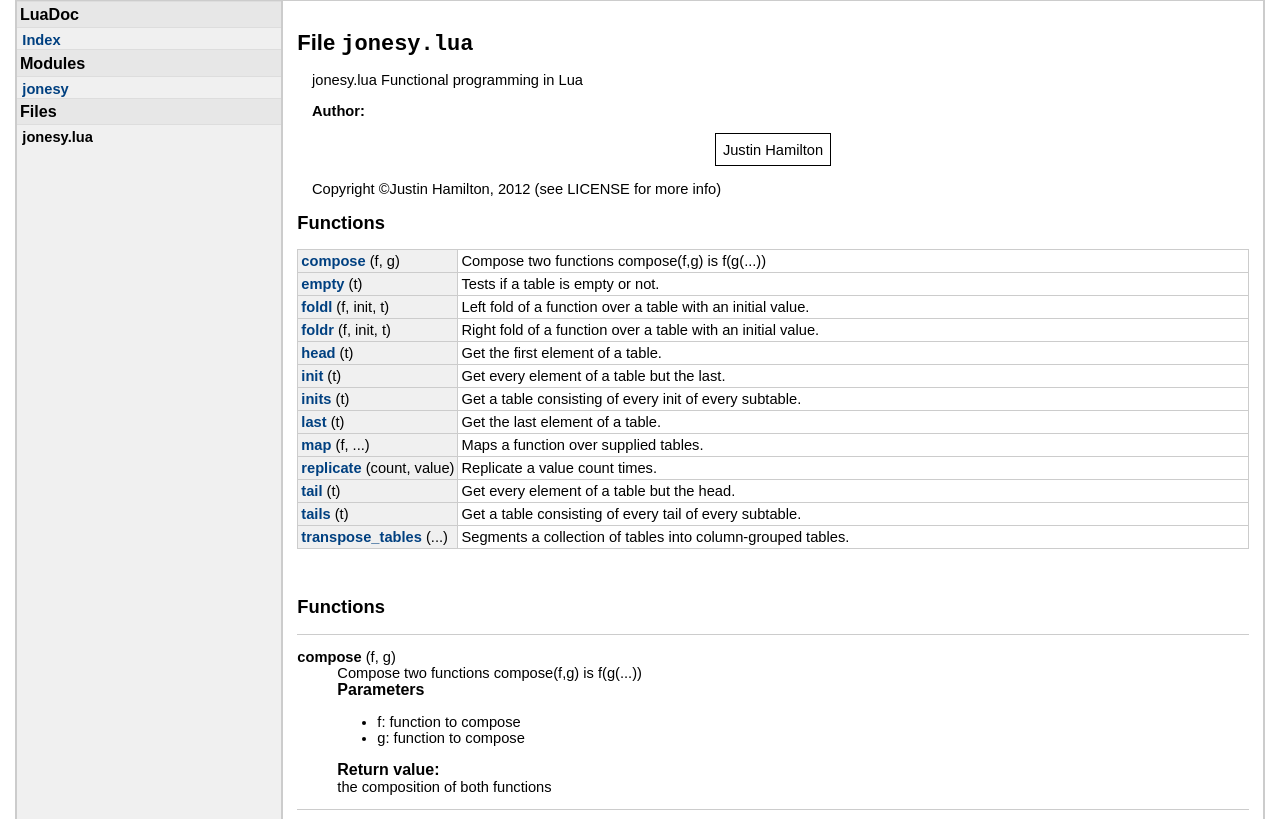
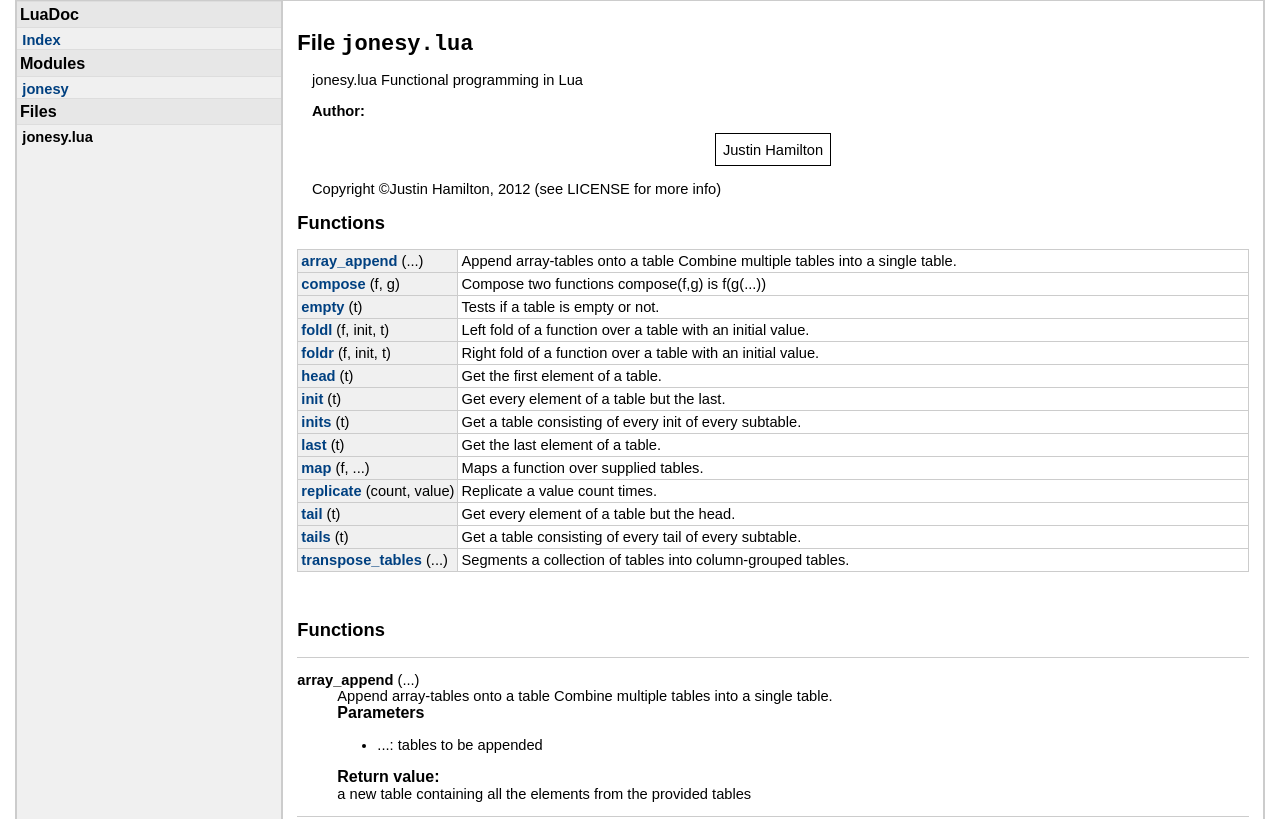
Before and after one commit to jamiltron/jonesy, a plain HTML site: page docs/files/jonesy.html in a window 1280 px wide. Shown: the top 819 px of the page. Drawn offline with Linux system fonts and the light colour scheme.

Commit message:
Adding array_append

```diff
--- a/docs/files/jonesy.html
+++ b/docs/files/jonesy.html
@@ -84,6 +84,11 @@
 <table class="function_list">
 
 	<tr>
+	<td class="name" nowrap><a href="#array_append">array_append</a>&nbsp;(...)</td>
+	<td class="summary">Append array-tables onto a table Combine multiple tables into a single table.</td>
+	</tr>
+
+	<tr>
 	<td class="name" nowrap><a href="#compose">compose</a>&nbsp;(f, g)</td>
 	<td class="summary">Compose two functions compose(f,g) is f(g(...)) </td>
 	</tr>
@@ -163,6 +168,35 @@
 
 <h2><a name="functions"></a>Functions</h2>
 <dl class="function">
+
+
+
+<dt><a name="array_append"></a><strong>array_append</strong>&nbsp;(...)</dt>
+<dd>
+Append array-tables onto a table Combine multiple tables into a single table.
+
+
+<h3>Parameters</h3>
+<ul>
+
+	<li>
+	  ...: tables to be appended
+	</li>
+
+</ul>
+
+
+
+
+
+
+<h3>Return value:</h3>
+a new table containing all the elements from the provided tables
+
+
+
+</dd>
+
 
 
 
@@ -544,7 +578,7 @@ a table consisting of the tail of every subtable
 
 <dt><a name="transpose_tables"></a><strong>transpose_tables</strong>&nbsp;(...)</dt>
 <dd>
-Segments a collection of tables into column-grouped tables. Given tables *t1*, *t2*, ..., *tn* return *{{t1[1], t2[1], ..., tn[1]}, {t1[2], t2[2], ..., tn[2]}, ... {t1[n], t2[n], ..., tn[n]}}*
+Segments a collection of tables into column-grouped tables. Given tables t1, t2, ..., tn return {{t1[1], t2[1], ..., tn[1]}, {t1[2], t2[2], ..., tn[2]}, ... {t1[n], t2[n], ..., tn[n]}}
 
 
 <h3>Parameters</h3>
```
Also changed, not shown: docs/modules/jonesy.html (+35 -1 lines), 2 other files.
